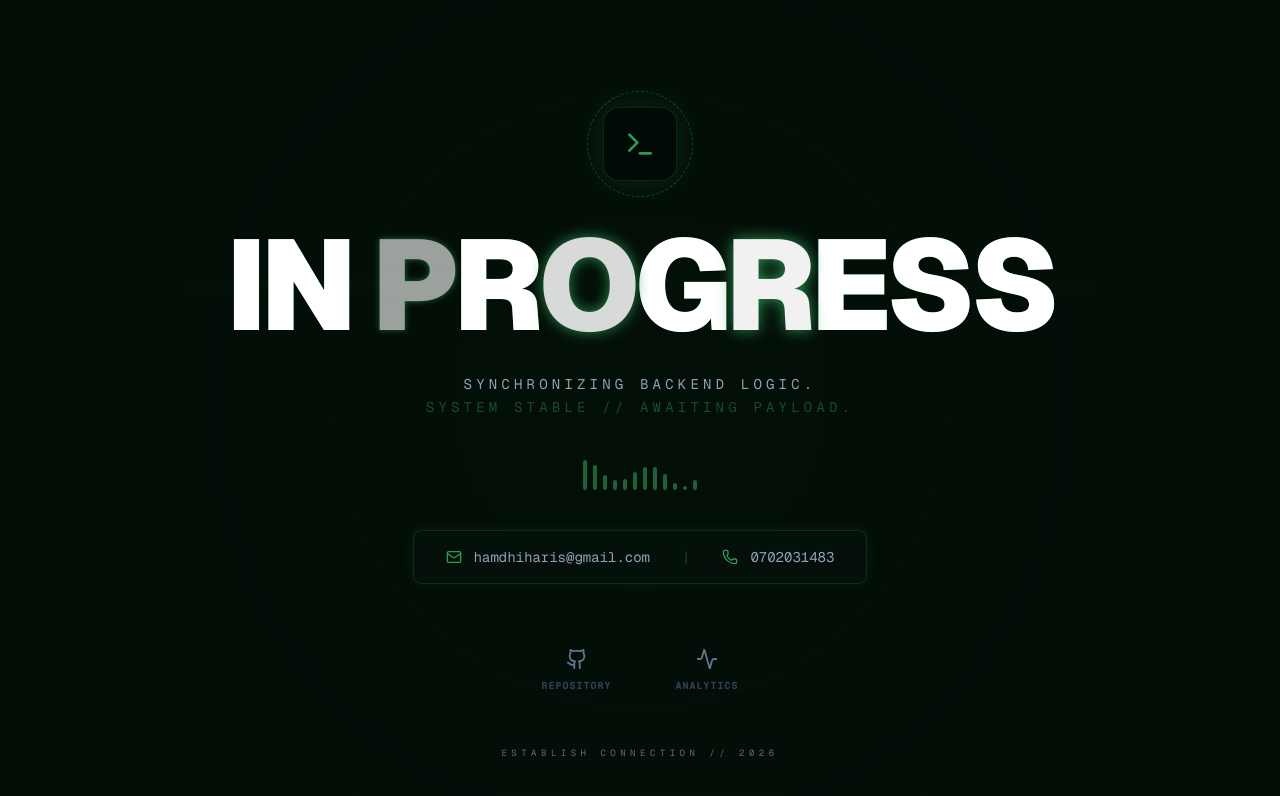
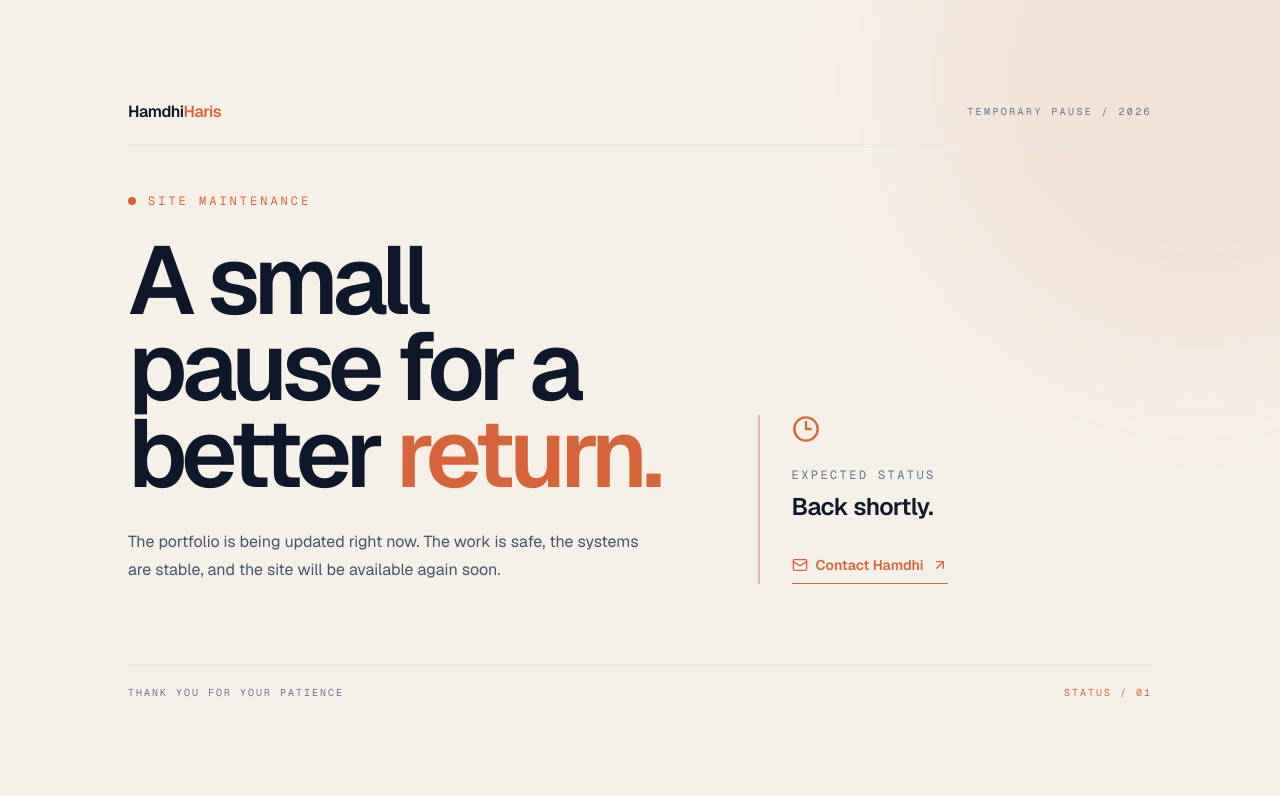
Before and after one commit to hamdhi/hamdhi-haris-portfolio, a Next.js app: page /maintenance in a window 1280 px wide. Shown: the top 796 px of the page. Built offline with nearby package versions, Linux system fonts and the light colour scheme.

Commit message:
fix(ui): enhance component styles and layout for improved consistency and accessibility

```diff
--- a/src/app/maintenance/page.tsx
+++ b/src/app/maintenance/page.tsx
@@ -1,154 +1,32 @@
 "use client";
+
+import { ArrowUpRight, Clock3, Mail } from "lucide-react";
 import { motion } from "framer-motion";
-import { Github, Linkedin, Terminal, Activity, Mail, Phone } from "lucide-react";
 
-export default function Manifestation() {
-  const HEADER_TEXT = "In Progress";
-
+export default function MaintenancePage() {
   return (
-    <main className="min-h-screen w-full bg-[#020a05] flex flex-col items-center justify-center text-center p-4 sm:p-6 text-white overflow-hidden relative selection:bg-[#2F9A58]/30">
-
-      {/* Background Radar Rings */}
-      <div className="absolute inset-0 flex items-center justify-center pointer-events-none z-0">
-        {[...Array(3)].map((_, i) => (
-          <motion.div
-            key={i}
-            initial={{ scale: 0.8, opacity: 0 }}
-            animate={{
-              scale: [1, 2.5],
-              opacity: [0.15, 0]
-            }}
-            transition={{
-              duration: 5,
-              repeat: Infinity,
-              delay: i * 1.6,
-              ease: "easeOut"
-            }}
-            className="absolute w-[300px] h-[300px] sm:w-[500px] sm:h-[500px] border border-[#2F9A58]/20 rounded-full"
-          />
-        ))}
-      </div>
-
-      {/* Shifting Emerald Nebula */}
-      <motion.div
-        animate={{
-          scale: [1, 1.15, 1],
-          opacity: [0.07, 0.15, 0.07],
-        }}
-        transition={{ duration: 12, repeat: Infinity, ease: "linear" }}
-        className="absolute inset-0 flex items-center justify-center pointer-events-none"
-      >
-        <div className="w-[400px] h-[400px] sm:w-[850px] sm:h-[850px] bg-[#2F9A58]/20 blur-[100px] sm:blur-[200px] rounded-full" />
-      </motion.div>
-
-      {/* CRT Scanline Effect */}
-      <div className="absolute inset-0 bg-[linear-gradient(rgba(18,16,16,0)_50%,rgba(0,0,0,0.1)_50%),linear-gradient(90deg,rgba(47,154,88,0.03),rgba(47,154,88,0.01),rgba(47,154,88,0.03))] z-20 pointer-events-none bg-[length:100%_3px,2px_100%]" />
-
-      <motion.div
-        initial={{ opacity: 0, y: 10 }}
-        animate={{ opacity: 1, y: 0 }}
-        transition={{ duration: 1.5, ease: "easeOut" }}
-        className="relative z-30 flex flex-col items-center w-full"
-      >
-        {/* System Core Icon */}
-        <div className="flex justify-center mb-6 sm:mb-10">
-          <div className="relative">
-            <motion.div
-              animate={{ rotate: 360 }}
-              transition={{ duration: 8, repeat: Infinity, ease: "linear" }}
-              className="absolute -inset-4 border border-dashed border-[#2F9A58]/40 rounded-full"
-            />
-            <div className="p-4 sm:p-5 rounded-2xl bg-[#020a05] border border-[#2F9A58]/20 relative z-10 shadow-[0_0_30px_rgba(47,154,88,0.2)]">
-              <Terminal size={24} className="text-[#2F9A58] sm:w-8 sm:h-8" />
-            </div>
+    <main className="relative flex min-h-screen items-center overflow-hidden bg-[var(--background)] px-6 py-16 text-slate-900 dark:text-white md:px-10">
+      <div className="pointer-events-none absolute right-[-12rem] top-[-12rem] h-[34rem] w-[34rem] rounded-full bg-accent/10 blur-3xl" />
+      <motion.div initial={{ opacity: 0, y: 18 }} animate={{ opacity: 1, y: 0 }} transition={{ duration: 0.55 }} className="relative mx-auto w-full max-w-5xl">
+        <div className="mb-12 flex items-center justify-between border-b border-slate-200 pb-5 dark:border-white/10">
+          <a href="/" className="font-semibold tracking-tight">Hamdhi<span className="text-accent">Haris</span></a>
+          <span className="font-mono text-[10px] uppercase tracking-[0.24em] text-slate-500">Temporary pause / 2026</span>
+        </div>
+        <div className="grid items-end gap-12 lg:grid-cols-[1.15fr_0.85fr] lg:gap-24">
+          <div>
+            <div className="mb-7 flex items-center gap-3 font-mono text-xs uppercase tracking-[0.25em] text-accent"><span className="h-2 w-2 rounded-full bg-accent" />Site maintenance</div>
+            <h1 className="max-w-3xl text-6xl font-semibold leading-[0.9] tracking-[-0.06em] sm:text-8xl">A small pause for a better <span className="text-accent">return.</span></h1>
+            <p className="mt-8 max-w-xl text-base leading-7 text-slate-600 dark:text-slate-300">The portfolio is being updated right now. The work is safe, the systems are stable, and the site will be available again soon.</p>
+          </div>
+          <div className="border-l-2 border-accent/40 pl-6 md:pl-8">
+            <Clock3 className="mb-6 text-accent" size={28} />
+            <p className="font-mono text-xs uppercase tracking-[0.2em] text-slate-500">Expected status</p>
+            <p className="mt-2 text-2xl font-semibold tracking-tight">Back shortly.</p>
+            <a href="mailto:hamdhiharis@gmail.com" className="mt-8 inline-flex items-center gap-2 border-b border-accent pb-2 text-sm font-semibold text-accent hover:text-accent-dark"><Mail size={16} /> Contact Hamdhi <ArrowUpRight size={16} /></a>
           </div>
         </div>
-
-        {/* GLITCH HEADER */}
-        <div className="mb-4 sm:mb-6 relative group px-2">
-          <h1 className="text-5xl xs:text-6xl sm:text-7xl md:text-8xl lg:text-9xl font-black uppercase tracking-tighter leading-none">
-            {HEADER_TEXT.split('').map((char, i) => (
-              <motion.span
-                key={i}
-                animate={{
-                  opacity: [1, 0.5, 1, 0.8, 1],
-                  textShadow: [
-                    "0 0 0px #2F9A58",
-                    "0 0 15px #2F9A58",
-                    "0 0 0px #2F9A58"
-                  ]
-                }}
-                transition={{
-                  duration: 0.5,
-                  repeat: Infinity,
-                  repeatDelay: Math.random() * 5,
-                  delay: i * 0.1
-                }}
-                className="inline-block"
-              >
-                {char === ' ' ? '\u00A0' : char}
-              </motion.span>
-            ))}
-          </h1>
-          <div className="absolute -inset-x-4 sm:-inset-x-10 top-1/2 -translate-y-1/2 h-px bg-[#2F9A58]/40 blur-sm -z-10" />
-        </div>
-
-        <p className="text-slate-400 max-w-[280px] sm:max-w-md mx-auto text-xs sm:text-sm font-mono leading-relaxed tracking-[0.3em] uppercase mb-8 sm:mb-12">
-          Synchronizing Backend Logic. <br />
-          <span className="text-[#2F9A58]/60 animate-pulse">System stable // Awaiting payload.</span>
-        </p>
-
-        {/* Signal Bars */}
-        <div className="flex items-end justify-center gap-1.5 h-6 mb-8 sm:mb-10">
-          {[...Array(12)].map((_, i) => (
-            <motion.div
-              key={i}
-              animate={{ height: [4, 24, 10, 30, 4] }}
-              transition={{
-                duration: 2,
-                repeat: Infinity,
-                delay: i * 0.15,
-                ease: "easeInOut"
-              }}
-              className="w-1 bg-[#2F9A58] rounded-full opacity-60"
-            />
-          ))}
-        </div>
-
-        {/* Contact Section */}
-        <div className="flex flex-col sm:flex-row items-center justify-center gap-4 sm:gap-8 mb-10 sm:mb-16 font-mono text-xs sm:text-sm text-slate-400 bg-[#05120a]/80 p-4 sm:px-8 rounded-lg border border-[#2F9A58]/20 backdrop-blur-md shadow-[0_0_15px_rgba(47,154,88,0.1)]">
-          <a href="mailto:hamdhiharis@gmail.com" className="flex items-center gap-3 hover:text-white group transition-colors">
-            <Mail size={16} className="text-[#2F9A58] group-hover:scale-110 transition-transform" />
-            hamdhiharis@gmail.com
-          </a>
-          <span className="hidden sm:inline text-[#2F9A58]/40">|</span>
-          <a href="tel:0702031483" className="flex items-center gap-3 hover:text-white group transition-colors">
-            <Phone size={16} className="text-[#2F9A58] group-hover:scale-110 transition-transform" />
-            0702031483
-          </a>
-        </div>
-
-        {/* Links */}
-        <div className="flex justify-center gap-12 sm:gap-16">
-          <a href="#" className="flex flex-col items-center gap-2 group transition-all duration-300">
-            <Github size={22} className="text-slate-500 group-hover:text-[#2F9A58] group-hover:scale-110 transition-transform" />
-            <span className="text-[10px] font-mono text-slate-700 tracking-widest uppercase font-bold">Repository</span>
-          </a>
-          <a href="#" className="flex flex-col items-center gap-2 group transition-all duration-300">
-            <Activity size={22} className="text-slate-500 group-hover:text-[#2F9A58] group-hover:scale-110 transition-transform" />
-            <span className="text-[10px] font-mono text-slate-700 tracking-widest uppercase font-bold">Analytics</span>
-          </a>
-        </div>
+        <div className="mt-20 flex items-center justify-between border-t border-slate-200 pt-5 dark:border-white/10"><span className="font-mono text-[10px] uppercase tracking-[0.2em] text-slate-500">Thank you for your patience</span><span className="font-mono text-[10px] uppercase tracking-[0.2em] text-accent">Status / 01</span></div>
       </motion.div>
-
-      {/* Footer Meta */}
-      <div className="absolute bottom-6 sm:bottom-10 inset-x-0 flex justify-center items-center gap-6 px-4">
-        <div className="hidden xs:block h-[1px] flex-1 max-w-[100px] bg-gradient-to-r from-transparent to-[#2F9A58]/20" />
-        <p className="text-[9px] font-mono text-slate-500 tracking-[0.5em] uppercase whitespace-nowrap">
-          Establish Connection // {new Date().getFullYear()}
-        </p>
-        <div className="hidden xs:block h-[1px] flex-1 max-w-[100px] bg-gradient-to-l from-transparent to-[#2F9A58]/20" />
-      </div>
     </main>
   );
 }
--- a/src/components/Footer.tsx
+++ b/src/components/Footer.tsx
@@ -10,8 +10,7 @@ export default function Footer({ name, version }: FooterProps) {
 
   return (
     <footer className="relative z-10 py-10 text-center border-t border-accent/10">
-      {/* Subtle green glow line at the very top of the footer */}
-      <div className="absolute top-0 left-1/2 -translate-x-1/2 w-1/2 h-px bg-gradient-to-r from-transparent via-accent/50 to-transparent" />
+      <div className="absolute left-1/2 top-0 h-px w-1/2 -translate-x-1/2 bg-gradient-to-r from-transparent via-accent/50 to-transparent" />
 
       <div className="flex flex-col gap-2">
         <p className="mono text-[10px] text-accent/80 tracking-widest uppercase">
```
Also changed, not shown: src/app/dev-login/page.tsx (+5 -5 lines), src/app/error/page.tsx (+10 -11 lines), src/app/gallery/page.tsx (+10 -14 lines), src/components/EventCard.tsx (+6 -6 lines).
